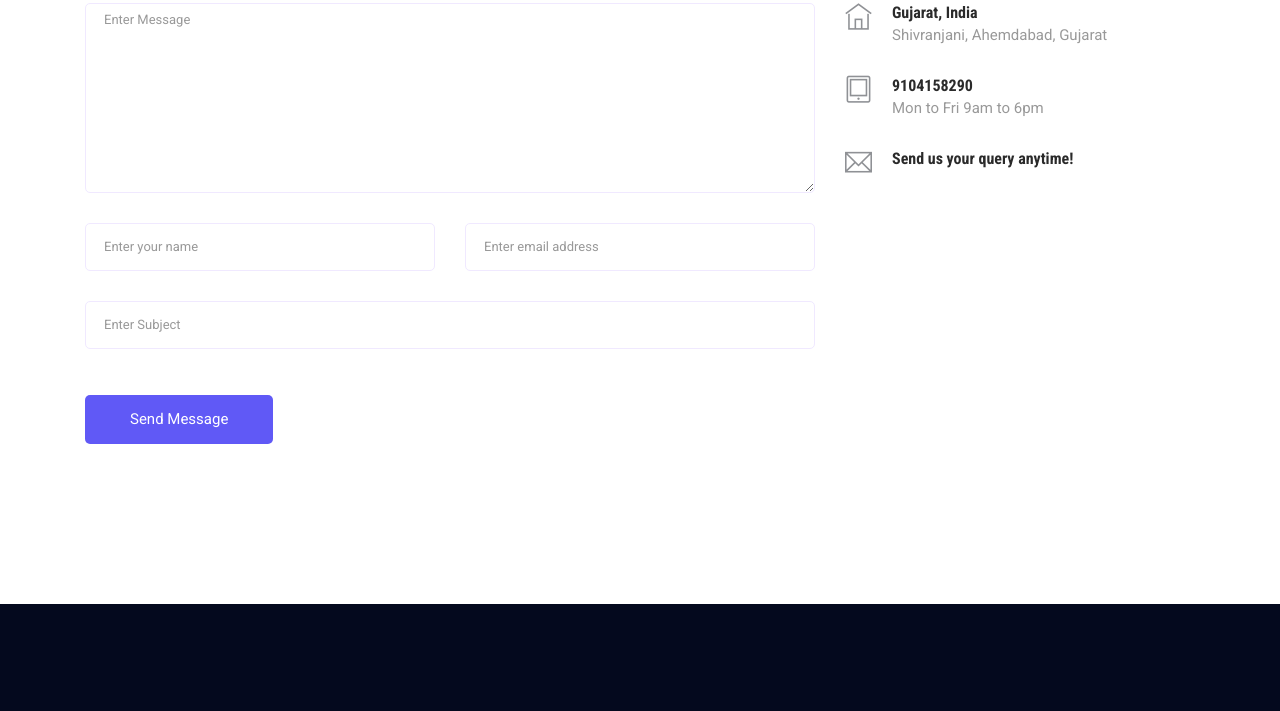
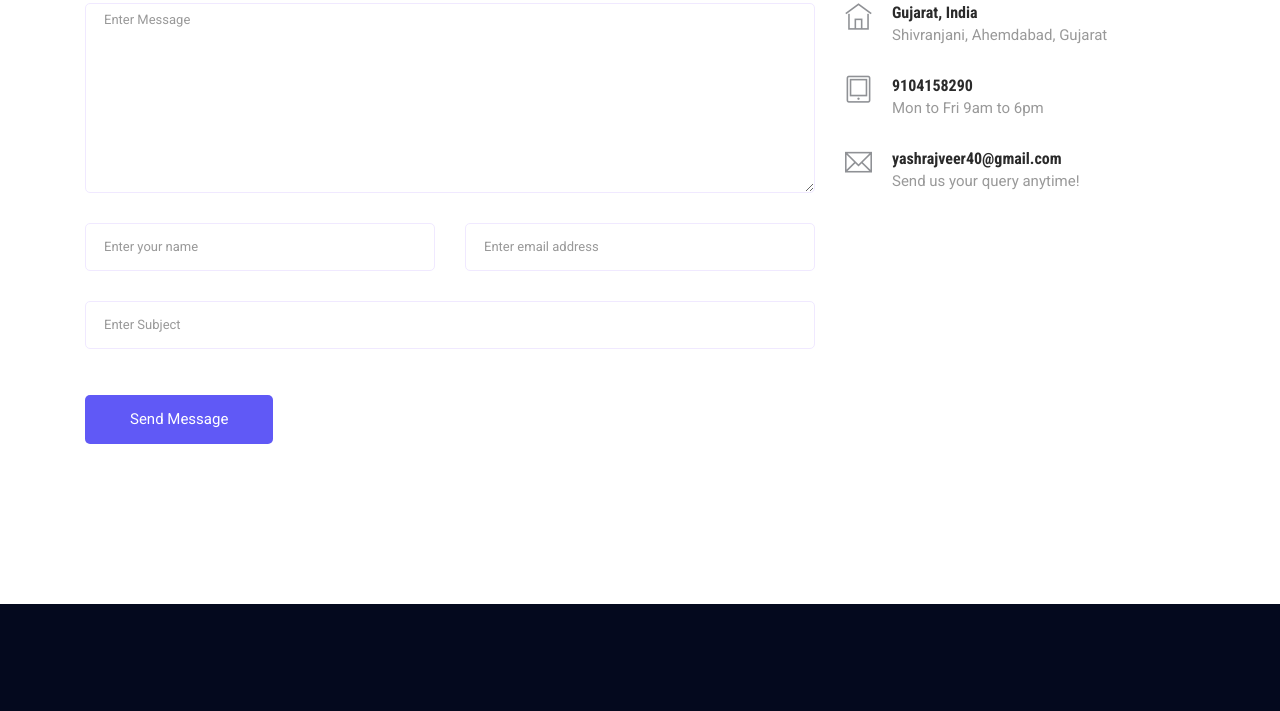
Before and after one commit to Yash2774-ai/Safario-Travel-Website, a plain HTML site: page safario-master/contact.html in a window 1280 px wide. Shown: the part 1233-1944 px from the top of the page. Drawn offline with Linux system fonts and the light colour scheme; some packages are replaced by stand-ins of ours.

Commit message:
Updated email in contact.html

```diff
--- a/safario-master/contact.html
+++ b/safario-master/contact.html
@@ -168,10 +168,11 @@
 <div class="media contact-info">
   <span class="contact-info__icon"><i class="ti-email"></i></span>
   <div class="media-body">
-              <h3><a href="yashrajveer40@gmail.com>support@colorlib.com</a></h3>
+    <h3><a href="yashrajveer40@gmail.com">yashrajveer40@gmail.com</a></h3>
     <p>Send us your query anytime!</p>
   </div>
 </div>
+
         </div>
       </div>
     </div>
```
Lines whose indentation alone changed are shown as unchanged.
